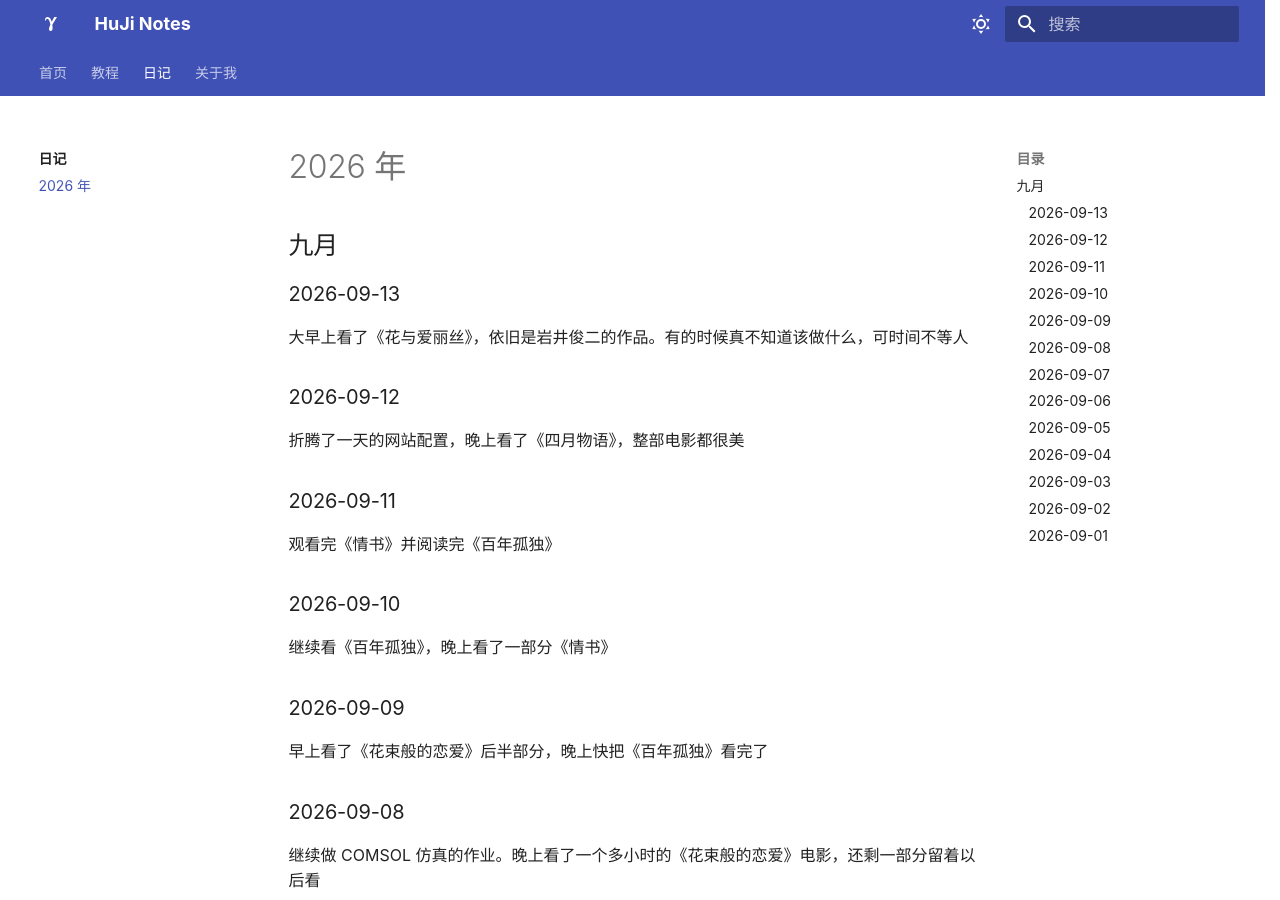
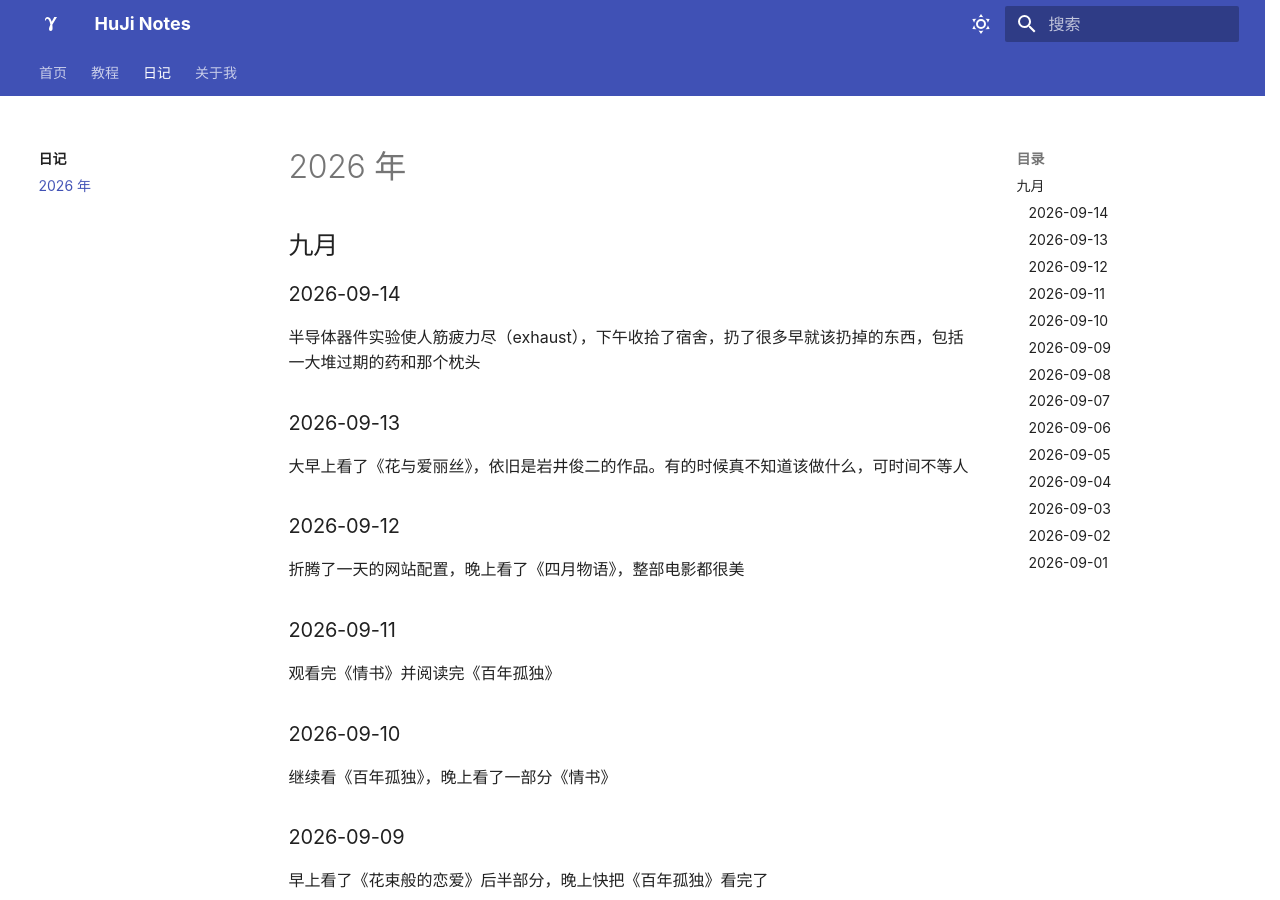
Before and after one commit to Hujiko02/Hujiko02.github.io, an MkDocs documentation site: the page built from docs/diary/2026.md, in a window 1280 px wide and 900 px high. Built offline with MkDocs 1.6.1 and Material for MkDocs 9.7.7, drawn with Linux system fonts in a browser that asks for light colours.

Commit message:
Auto update 2026-09-14 18:52:24

```diff
--- a/docs/diary/2026.md
+++ b/docs/diary/2026.md
@@ -1,6 +1,10 @@
 # 2026 年
 
 ## 九月
+
+### 2026-09-14
+
+半导体器件实验使人筋疲力尽（exhaust），下午收拾了宿舍，扔了很多早就该扔掉的东西，包括一大堆过期的药和那个枕头
 
 ### 2026-09-13
 
```
